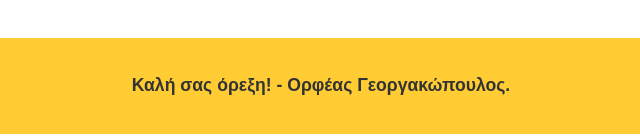
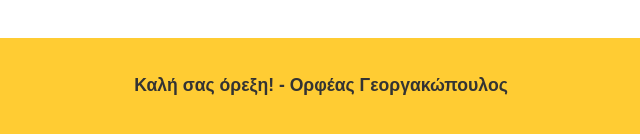
Before and after one commit to Zorikos3/Bread, a plain HTML site: page index.html in a window 1280 px wide. Shown: the part 2060-2200 px from the top of the page, 319-959 px from the left. Drawn offline with Linux system fonts and the light colour scheme.

Commit message:
Update index.html

```diff
--- a/index.html
+++ b/index.html
@@ -188,7 +188,7 @@
             </div>
         </main>
         <footer>
-            <p>Καλή σας όρεξη! - Ορφέας Γεοργακώπουλος.</p>
+            <p>Καλή σας όρεξη! - Ορφέας Γεοργακώπουλος </p>
         </footer>
     </div>
 </body>
```
